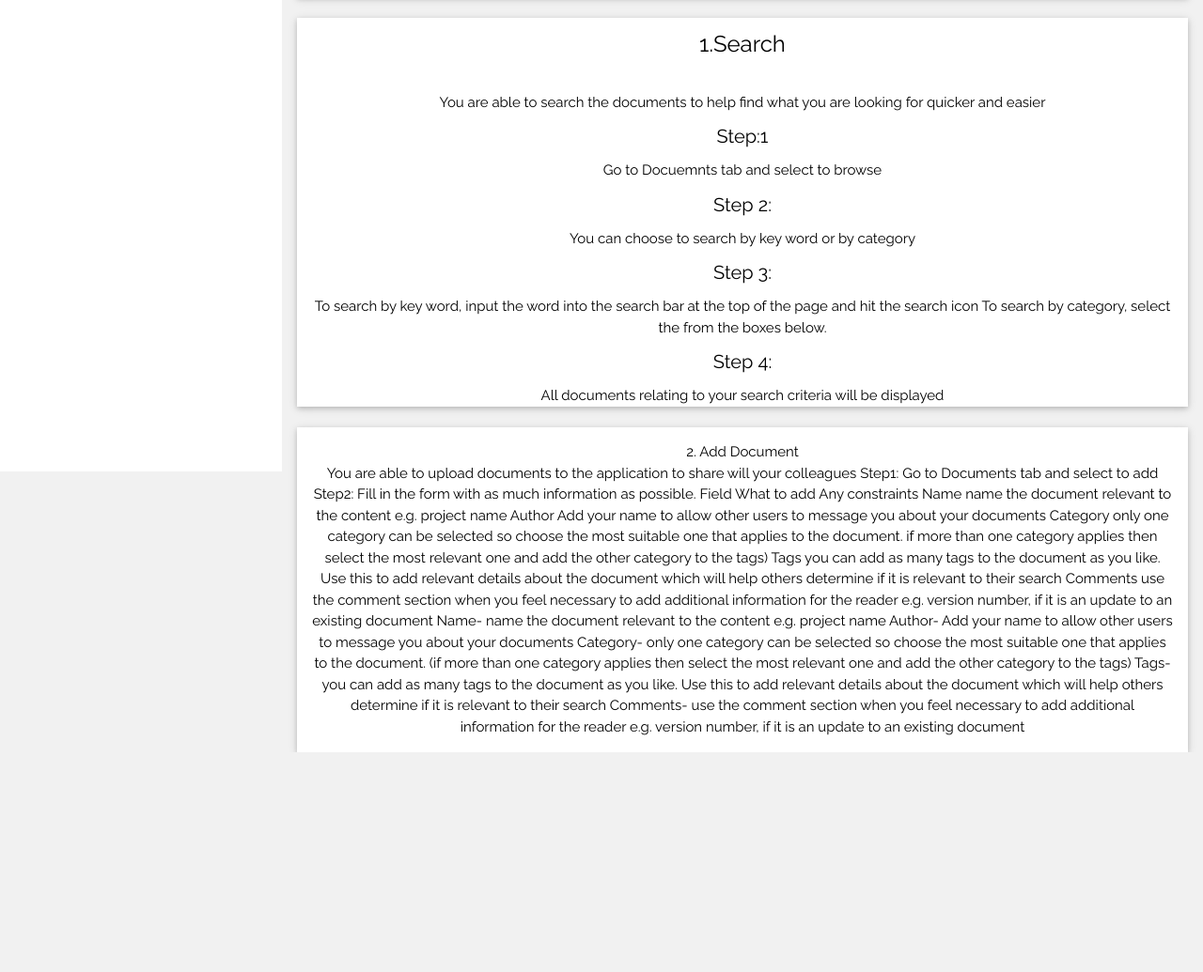
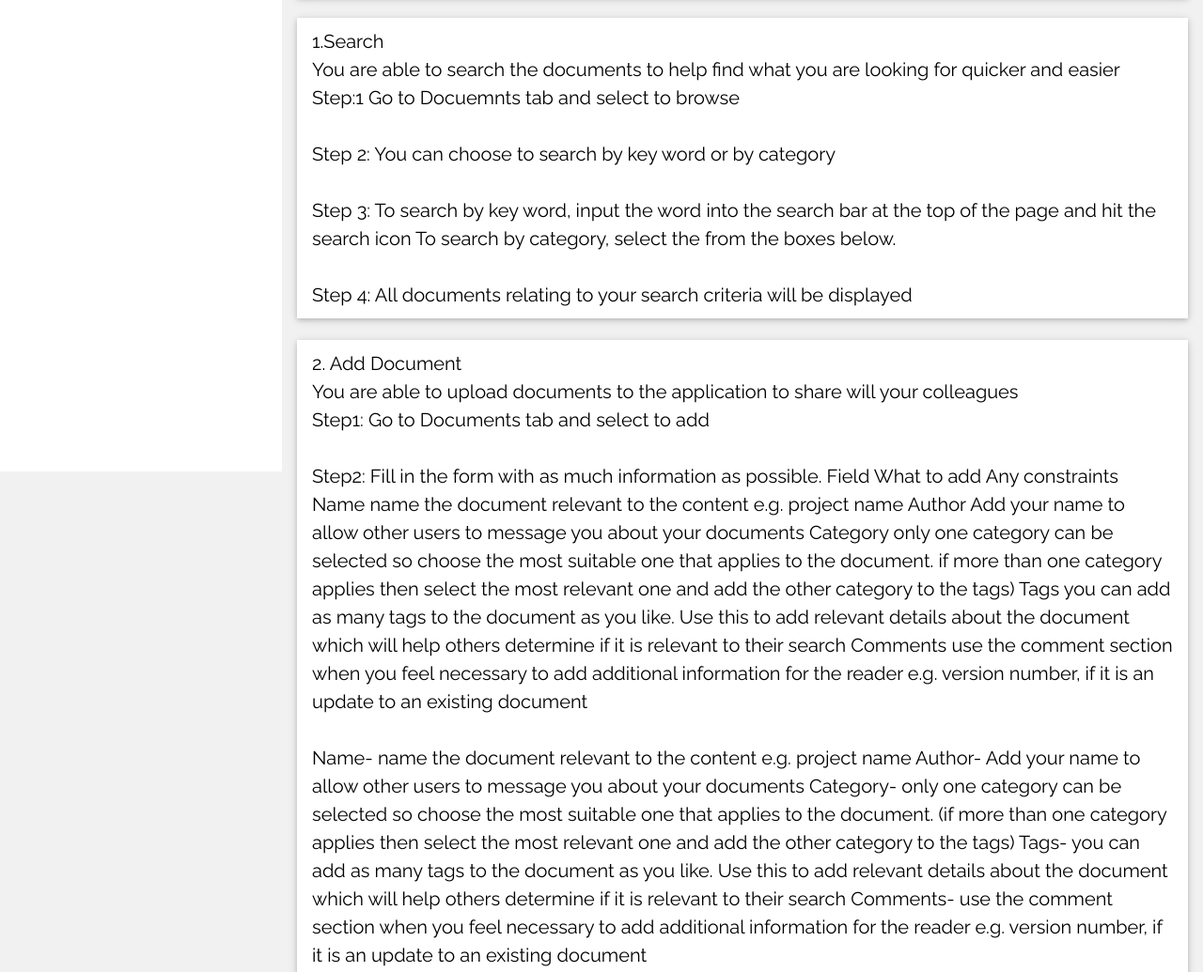
Before and after one commit to Jo-Hastie/jo-hastie.knowledgemanagement.io, a website: page userguide.html in a window 1280 px wide. Shown: the part 341-1376 px from the top of the page at 94% size. Before the commit the page ends 1142 px from the top, so only its background shows below. Drawn offline with nearby package versions, Linux system fonts and the light colour scheme.

```diff
--- a/script.js
+++ b/script.js
@@ -1,5 +1,5 @@
 console.log("Hello World");
 
-$("h4").css ({ borde: "3px solid blue"});
+$("h4").css ({ style:" text-align:left", border: "3px solid blue"});
 
 //style:" text-align:left
--- a/userguide.html
+++ b/userguide.html
@@ -68,38 +68,38 @@
 
     <div class="w3-card-2 w3-white" style="width:100%">
       <div class="w3-container w3-center">
-       <h3>1.Search </h3>
+       <h4 style="text-align:left">1.Search
 
           <br> You are able to search the documents to help find what you are looking for quicker and easier
 
-          <br> <h4>Step:1 </h4>
-          Go to Docuemnts tab and select to browse
+          <br> Step:1
+          Go to Docuemnts tab and select to browse<br>
 
-          <br> <h4>Step 2: </h4>
-          You can choose to search by key word or by category
+          <br>Step 2:
+          You can choose to search by key word or by category <br>
 
-          <br> <h4>Step 3:</h4>
+          <br> Step 3:
           To search by key word, input the word into the search bar at the top of the page and hit the search icon
 
-          To search by category, select the from the boxes below.
+          To search by category, select the from the boxes below.<br>
 
-          <br><h4>Step 4: </h4>
+          <br> Step 4:
           All documents relating to your search criteria will be displayed
-
+          </h4>
       </div>
     </div>
 
 <br>
     <div class="w3-card-2 w3-white" style="width:100%">
       <div class="w3-container w3-center">
-        <p> 2. Add Document
+        <h4 style="text-align:left">2. Add Document
 
   <br> You are able to upload documents to the application to share will your colleagues
 
-  Step1:
-  Go to Documents tab and select to add
+ <br> Step1:
+  Go to Documents tab and select to add<br>
 
-  Step2:
+  <br>Step2:
   Fill in the form with as much information as possible.
 
   Field 	What to add	Any constraints
@@ -109,17 +109,17 @@
   Tags	you can add as many tags to the document as you like. Use this to add relevant details about the document which will help others determine if it is relevant to their search
   Comments 	use the comment section when you feel necessary to add additional information for the reader
 
-    e.g. version number, if it is an update to an existing document
+    e.g. version number, if it is an update to an existing document<br>
 
 
 
-  Name- name the document relevant to the content e.g. project name
+ <br> Name- name the document relevant to the content e.g. project name
   Author- Add your name to allow other users to message you about your documents
   Category- only one category can be selected so choose the most suitable one that applies to the document. (if more than one category applies then select the most relevant one and add the other category to the tags)
   Tags- you can add as many tags to the document as you like. Use this to add relevant details about the document which will help others determine if it is relevant to their search
   Comments- use the comment section when you feel necessary to add additional information for the reader e.g. version number, if it is an update to an existing document
 
-</p>
+        </h4>
 </div>
 </div>
 
@@ -127,7 +127,6 @@
   <!-- End page content -->
 </div>
 
-<script scr="jo-hastie.knowledgemanagement/script.js"></script>
 <script>
 // Get the Sidebar
 var mySidebar = document.getElementById("mySidebar");
```
Also changed, not shown: documents.html (+1 -1 lines), index.js (+15 -1 lines).
